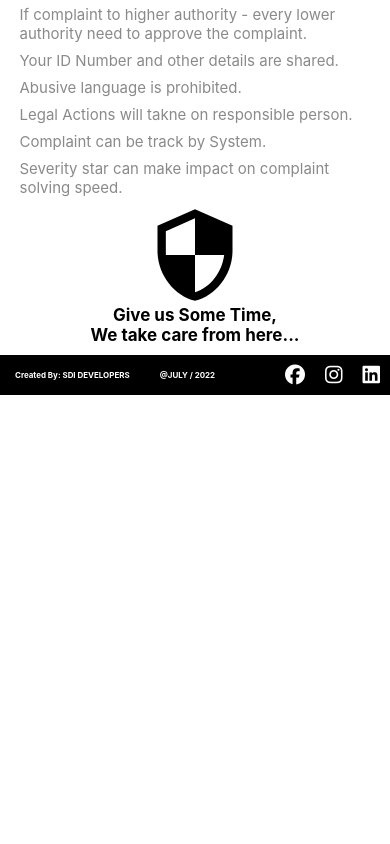
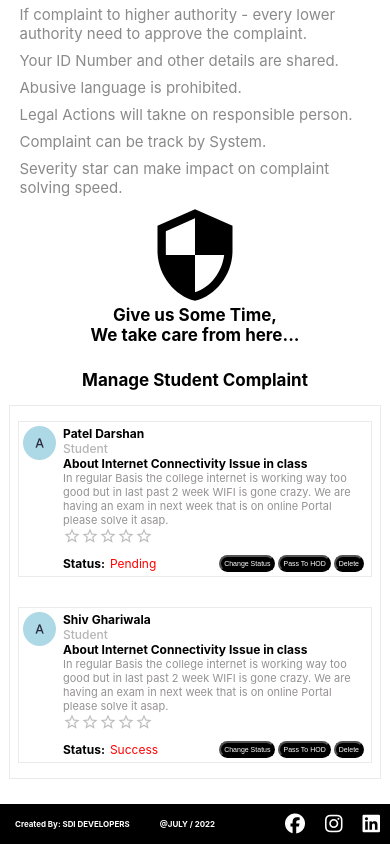
Before and after one commit to shivghari/Help-Desk, a React (Create React App) app in the folder help-desk/: page /complaint in a window 390 px wide. Shown: the part 763-1607 px from the top of the page. Before the commit the page ends 1158 px from the top, so only its background shows below. Built offline with nearby package versions, Linux system fonts and the light colour scheme.

Commit message:
Manage student complaint page added

```diff
--- a/help-desk/src/components/Complaint/MakeComplaint/Complaint.jsx
+++ b/help-desk/src/components/Complaint/MakeComplaint/Complaint.jsx
@@ -8,6 +8,7 @@ import CameraAltIcon from "@mui/icons-material/CameraAlt";
 import axios from "axios";
 import { ToastContainer } from "react-toastify";
 import Notification from "../../../util/Notification";
+import ManageComplaint from "../ManageComplaint/ManageComplaint";
 
 function Complaint() {
   const [value, setValue] = useState(null);
@@ -166,6 +167,7 @@ function Complaint() {
             </div>
           </div>
         </div>
+        <ManageComplaint/>
       </div>
       <ToastContainer
         position="top-right"
--- /dev/null
+++ b/help-desk/src/components/Complaint/ManageComplaint/ManageComplaint.css
@@ -0,0 +1,225 @@
+.myourcomplaint{
+  display: flex;
+  flex-direction: column;
+  width: 100%;
+  height: 100%;
+  margin-top: 25px;
+}
+.manageSheading h3{
+    text-align: center;
+    font-size: 25px;
+}
+.managescomplaints{
+    display: flex;
+    flex-direction: column;
+    width: 67%;
+    border: 1px solid #EBEBEB;
+    margin: 15px auto;
+}
+.manageallcomplaint{
+    margin: 15px auto;
+    display: flex;
+    width: 97%;
+    border: 1px solid #EBEBEB;
+}
+.managecomplaint_info{
+    display: flex;
+    flex-direction: row;
+    align-items: flex-start;
+    justify-content: flex-start;
+    padding: 12px;
+}
+.manageablackimg{
+    border-radius: 50%;
+    padding: 15px 20px;
+    background-color: lightblue;
+}
+.managecomplaint_infodetails{
+    margin-left: 16px;
+    display: flex;
+    flex-direction: column;
+    align-items: flex-start;
+    width: 100%;
+}
+.managecomplaint_infoname{
+    display: flex;
+}
+.managecomplaint_infoname h3{
+    font-size: 18px;
+}
+.managecomplaint_infodetails h5{
+    color: #B5B5B5;
+    font-weight: 500;
+    font-size: 14px;
+}
+.managecomplaint_infodetails p{
+    font-size: 14px;
+    color: #959292;
+}
+.managestatus_edit{
+    display: flex;
+    flex-direction: row;
+    align-items: center;
+    width: 100%;
+    justify-content: space-between;
+    margin-top: 10px;
+}
+.managestatus{
+    display: flex;
+    flex-direction: row;
+    align-items: center;
+}
+.managestatus h4{
+    font-size: 16px;
+}
+.managestatus span{
+    margin-left: 10px;
+    font-size: 16px;
+    color: red;
+}
+.manageedit{
+    display: flex;
+    flex-direction: row;
+    align-items: center;
+    width: 100%;
+    justify-content: flex-end;
+}
+.managecomplaint_title{
+    font-size: 16px;
+}
+.manageeditcomplaint{
+    padding: 8px 10px;
+    border-radius: 10px;
+    color: white;
+    background-color: black;
+    font-size: 16px;
+    font-weight: 500;
+    margin-right: 15px;
+}
+.deletecomplaint{
+    padding: 8px 10px;
+    border-radius: 10px;
+    color: white;
+    background-color: black;
+    font-size: 16px;
+    font-weight: 500;
+    margin-right: 15px;
+}
+
+@media (max-width: 768px){
+    .managescomplaints{
+        width: 80%;
+    }
+    .manageallcomplaint{
+        width: 95%;
+    }
+}
+@media (max-width: 666px){
+    .managescomplaints{
+        width: 90%;
+    }
+}
+@media (max-width: 582px){
+    .managescomplaints{
+        width: 95%;
+    }
+}
+@media (max-width: 560px){
+    .manageSheading h3{
+        font-size: 20px;
+    }
+    .student_yourcomplaint h1{
+        font-size: 16px;
+    }
+    .yourcomplaint_options{
+        margin-bottom: 0px;
+    }
+    .yourcomplaint_options h3{
+        font-size: 12px;
+    }
+    .managecomplaint_info{
+        padding: 5px;
+    }
+    .managecomplaint_infodetails{
+        margin-left: 10px;
+    }
+    .managecomplaint_infoname h3 {
+        font-size: 16px;
+    }
+    .manageablackimg{
+        padding: 10px 15px;
+    }
+    .managecomplaint_infoname h3 {
+        font-size: 14px;
+    }
+    .managecomplaint_infodetails h5 {
+        font-size: 13px;
+    }
+    .managecomplaint_title {
+        font-size: 14px;
+    }
+    .managecomplaint_infodetails p {
+        font-size: 12px;
+    }
+    .managestatus h4 {
+        font-size: 14px;
+    }
+    .managestatus span {
+        font-size: 14px;
+    }
+    .manageeditcomplaint {
+        padding: 5px;
+        font-size: 9px;
+        margin-right: 10px;
+    }
+}
+@media (max-width: 413px){
+    .student_complaint h1{
+        font-size: 13px;
+    }
+    .yourcomplaint_options h3{
+        font-size: 10px;
+    }
+    .manageablackimg {
+        padding: 4px 10px;
+    }
+    .managecomplaint_info{
+        padding: 4px;
+    }
+    .managecomplaint_infodetails{
+        margin-left: 7px;
+    }
+    .managecomplaint_infoname h3 {
+        font-size: 14px;
+    }
+    .managecomplaint_infoname h3 {
+        font-size: 12px;
+    }
+    .managecomplaint_infodetails h5 {
+        font-size: 12px;
+    }
+    .managecomplaint_title {
+        font-size: 12px;
+    }
+    .managecomplaint_infodetails p {
+        font-size: 11px;
+    }
+    .managestatus h4 {
+        font-size: 12px;
+    }
+    .managestatus span {
+        font-size: 12px;
+        margin-left: 5px;
+    }
+    .manageeditcomplaint {
+        padding: 3px;
+        font-size: 7px;
+        margin-right: 3px;
+    }
+    .managestatus{
+        margin-right: 5px;
+    }
+    .manageSheading h3 {
+        font-size: 17px;
+    }
+}
--- /dev/null
+++ b/help-desk/src/components/Complaint/ManageComplaint/ManageComplaint.jsx
@@ -0,0 +1,54 @@
+import React from 'react';
+import "./ManageComplaint.css";
+import data from "./data";
+import Rating from "@mui/material/Rating";
+
+function ManageComplaint() {
+  return (
+    <>
+        <div className='myourcomplaint'>
+        <div className='manageSheading'>
+            <h3>Manage Student Complaint</h3>
+        </div>
+        <div className='managescomplaints'>
+        {data.map((val) => {
+                return(
+                    <>
+                    <div className="manageallcomplaint">
+                        <div className="managecomplaint_info">
+                            <div className='manageacontainer'>
+                                <img src="./images/[A] Black.png" alt="ablackimg" className='manageablackimg'></img>
+                            </div>
+                            <div className="managecomplaint_infodetails">
+                                <div className="managecomplaint_infoname">
+                                    <h3>{val.name}</h3>
+                                </div>
+                                <h5>{val.designation}</h5>
+                                <h4 className='managecomplaint_title'>{val.title}</h4>
+                                <p>{val.details}</p>
+                                <Rating
+                                    name="size-medium"
+                                />
+                                <div className='managestatus_edit'>
+                                    <div className='managestatus'>
+                                        <h4>Status:</h4><span className='managestatus_result'>{val.status}</span>
+                                    </div>
+                                    <div className='manageedit'>
+                                        <button className='manageeditcomplaint'>Change Status</button>
+                                        <button className='manageeditcomplaint'>Pass To HOD</button>
+                                        <button className='manageeditcomplaint'>Delete</button>
+                                    </div>
+                                </div>
+                            </div>
+                        </div>
+                    </div>
+                    </>
+                )
+            })}
+        </div>
+    </div>
+    </>
+  )
+}
+
+export default ManageComplaint
--- /dev/null
+++ b/help-desk/src/components/Complaint/ManageComplaint/data.jsx
@@ -0,0 +1,18 @@
+const data = [
+    {
+        name:"Patel Darshan",
+        designation:"Student",
+        title:"About Internet Connectivity Issue in class",
+        details:"In regular Basis the college internet is working way too good but in last past 2 week WIFI is gone crazy. We are having an exam in next week that is on online Portal please solve it asap.",
+        status:"Pending"
+    },
+    {
+        name:"Shiv Ghariwala",
+        designation:"Student",
+        title:"About Internet Connectivity Issue in class",
+        details:"In regular Basis the college internet is working way too good but in last past 2 week WIFI is gone crazy. We are having an exam in next week that is on online Portal please solve it asap.",
+        status:"Success"
+    },
+]
+
+export default data;
```
